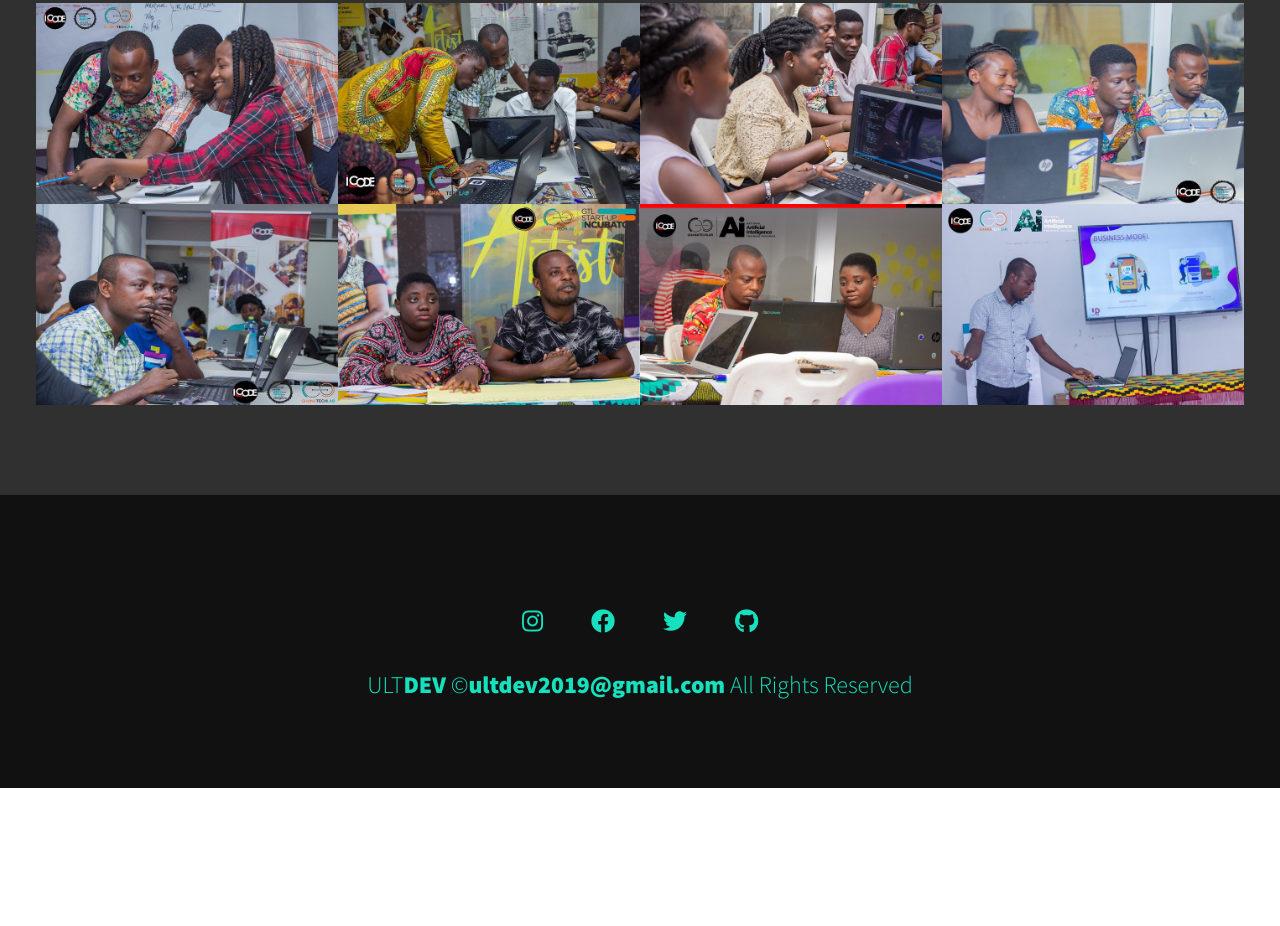
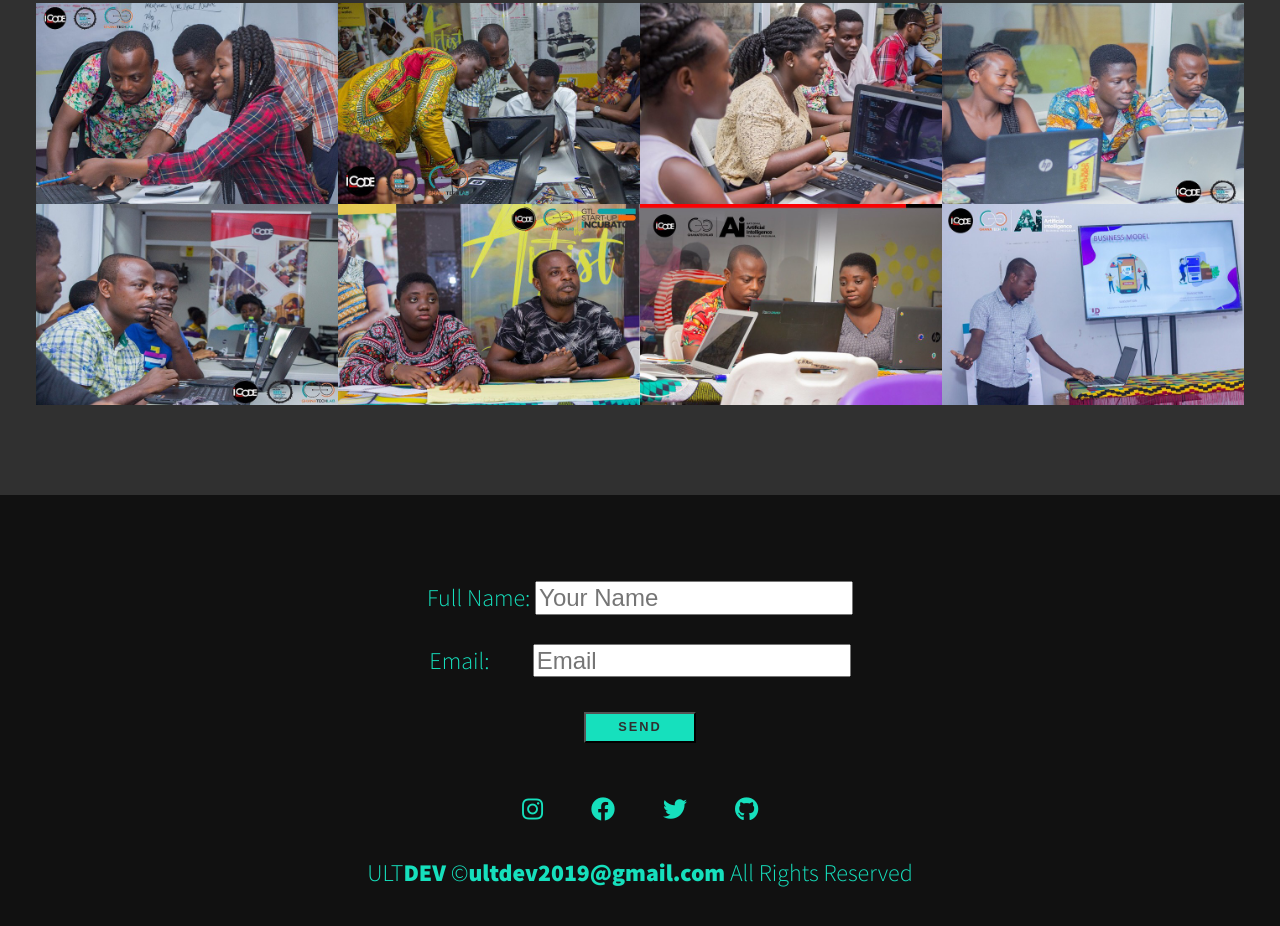
Before and after one commit to naposam/Portfolio, a plain HTML site: page index.html in a window 1280 px wide. Shown: the part 1893-2819 px from the top of the page. Before the commit the page ends 2681 px from the top, so only its background shows below. Drawn offline with nearby package versions, Linux system fonts and the light colour scheme; files whose address does not match are found by name.

Commit message:
Adding contact

```diff
--- a/css/style.css
+++ b/css/style.css
@@ -468,3 +468,14 @@ header{
     margin-left: auto;
     margin-right: auto;
 }
+/*.footer button{
+    border:none !important;
+    background: #ff4d73 !important;
+    box-shadow:none !important;
+    border-radius: 0;
+    cursor: pointer;
+}*/
+
+.footer textarea{
+    padding-left: 5rem:
+}
--- a/index.html
+++ b/index.html
@@ -138,7 +138,20 @@
         <!-- Footer -->
         <footer class="footer">
             <!-- replace with your own email address -->
+        <form name="contact" method="POST" data-netlify="true">
+           <p>
+         <label>Full Name: <input type="text" name="name" placeholder="Your Name" />  </label>
 
+         </p>
+         <p>
+            <label>Email: &nbsp; &nbsp; &nbsp; &nbsp; <input type="email" name="email" placeholder="Email" /></label>
+
+    </p>
+
+          <p>
+            <button type="submit" class="btn">Send</button>
+          </p>
+    </form>
             <ul class="social-list">
                 <li class="social-list__item">
                     <a class="social-list__link" href="https://www.instagram.com" target="_blank">
```
